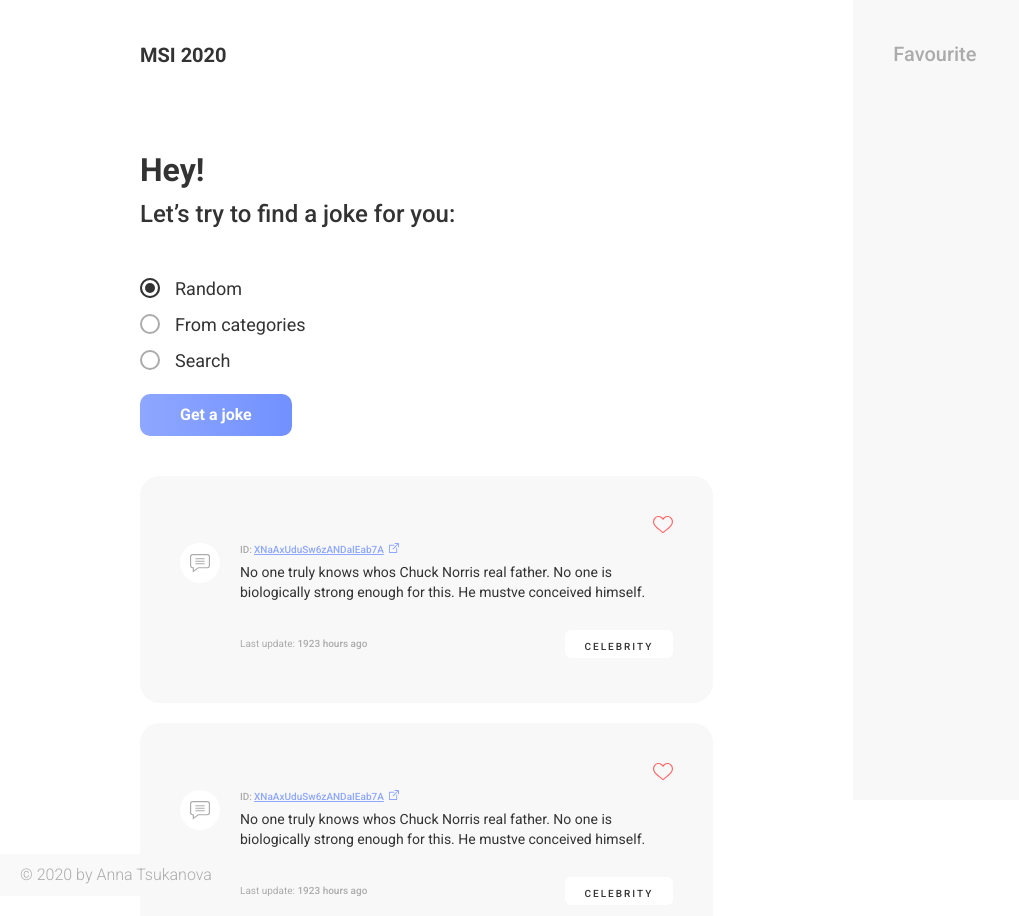
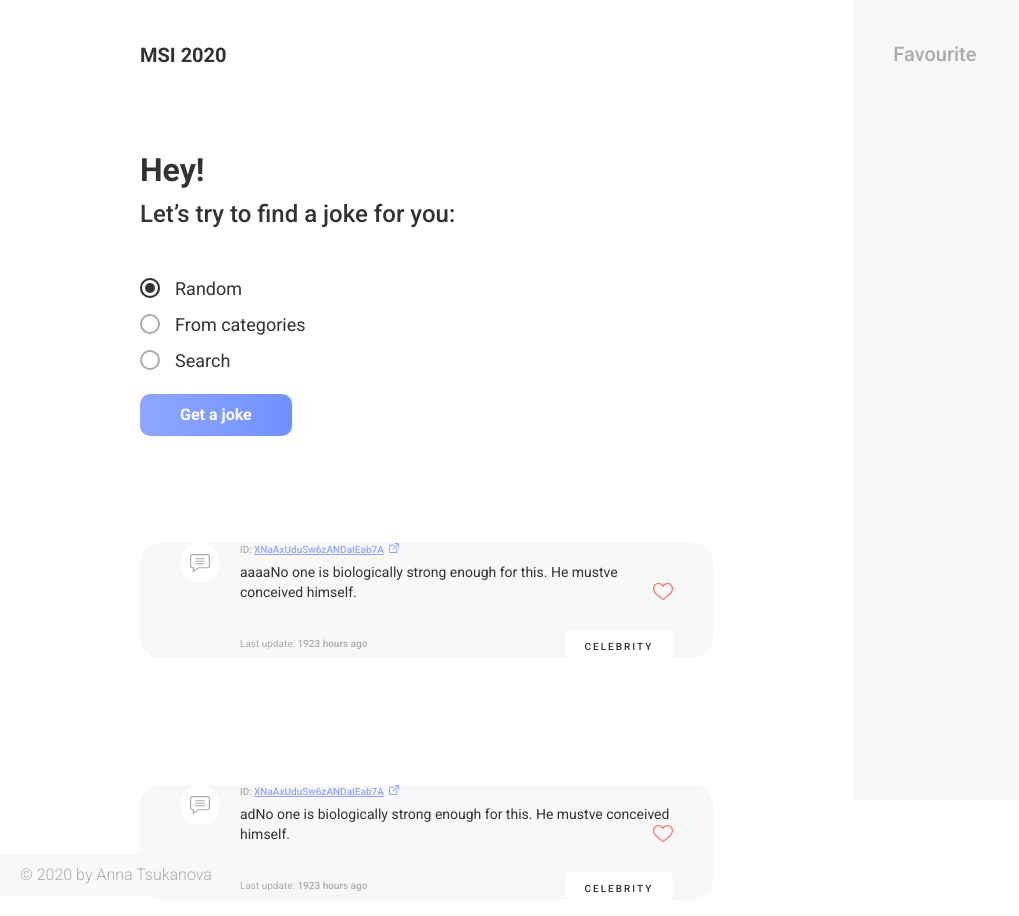
Before and after one commit to AnnabellFlem/MSI-2020, a React (Create React App) app: page / in a window 1280 px wide. Shown: the whole page, without its empty margins (0-1019 px from the left). Built offline with nearby package versions, Linux system fonts and the light colour scheme.

Commit message:
added function for getting data from local storage and added lazy loaded component realization

```diff
--- a/package.json
+++ b/package.json
@@ -14,10 +14,12 @@
     "node-sass": "^4.13.1",
     "react": "^16.12.0",
     "react-dom": "^16.12.0",
+    "react-lazyload": "^2.6.7",
     "react-scripts": "3.4.0",
     "typescript": "^3.7.5"
   },
   "devDependencies": {
+    "@types/react-lazyload": "^2.6.0",
     "@typescript-eslint/eslint-plugin": "^2.24.0",
     "@typescript-eslint/parser": "^2.24.0",
     "eslint": "^6.8.0",
--- a/src/Components/App/AppView.tsx
+++ b/src/Components/App/AppView.tsx
@@ -3,9 +3,33 @@ import MainPage from '../MainPage'
 import './AppStyles.scss'
 
 const AppView: React.FC = () => {
+  const list = [{
+    id: 1, name: 'aaa', description: 'aaaa'
+  }, {
+    id: 2, name: 'qqq', description: 'ad'
+  }, {
+    id: 3, name: 'qqq', description: 'aaaaaaa'
+  }, {
+    id: 4, name: 'qqq', description: 'aaaaa'
+  }, {
+    id: 5, name: 'qqq', description: 'aaraa'
+  }, {
+    id: 6, name: 'qqq', description: 'aataa'
+  }, {
+    id: 7, name: 'qqq', description: 'aauaa'
+  }, {
+    id: 8, name: 'qqq', description: 'aaiaa'
+  }, {
+    id: 9, name: 'qqq', description: 'aaoaa'
+  }, {
+    id: 10, name: 'qqq', description: 'aamaa'
+  }, {
+    id: 11, name: 'qqq', description: 'aaana'
+  }]
+
   return (
     <div className="App">
-      <MainPage />
+      <MainPage list={ list } />
     </div>
   )
 }
--- a/src/Components/FavouriteList/FavouriteListView.tsx
+++ b/src/Components/FavouriteList/FavouriteListView.tsx
@@ -14,13 +14,12 @@ const FavouriteListView: React.FC<Props> = ({ openFavList, favList, handleFavori
     <aside className={ `Favorite ${openFavList ? '' : 'Favorite--open'}` }>
       <h2 className="Favorite_title">Favourite</h2>
       <ul className="Favorite_list">
-        { favList.map(({ id, isFavourite }) => {
-          if (isFavourite) {
-            return <JokeItem handleItem={ () => handleFavorites(id) }
-              id={ id } key={ id }
-              isFavourite={ isFavourite }
-              className="Favorite_item" />
-          }
+        { favList.filter(item => item.isFavourite).map(({ id, isFavourite, description }) => {
+          return <JokeItem handleItem={ () => handleFavorites(id) }
+            id={ id } key={ id }
+            isFavourite={ isFavourite }
+            description={ description }
+            className="Favorite_item" />
         }) }
       </ul>
     </aside>
--- a/src/Components/JokeItem/JokeItemView.tsx
+++ b/src/Components/JokeItem/JokeItemView.tsx
@@ -10,20 +10,17 @@ type Prop = {
     handleItem: any
     id: number
     isFavourite: boolean
+    description: string
 }
 
-const JokeItemView: React.FC<Prop> = ({ className, handleItem, id, isFavourite }) => {
-  const heartClick = (id: number) => {
-    handleItem(id)
-  }
-
+const JokeItemView: React.FC<Prop> = ({ className, handleItem, id, isFavourite, description }) => {
   return (
     <li className={ `${className} JokeItem` }>
       <div className="JokeItem__wrapper">
         <div className="JokeItem__icons">
           { (isFavourite)
-            ? <HeartFullIcon onClick={ () => heartClick(id) } />
-            : <HeartEmptyIcon onClick={ () => heartClick(id) } /> }
+            ? <HeartFullIcon onClick={ () => handleItem(id) } />
+            : <HeartEmptyIcon onClick={ () => handleItem(id) } /> }
           <MessageIcon />
         </div>
         <div className="JokeItem__text-wrapper">
@@ -33,7 +30,7 @@ const JokeItemView: React.FC<Prop> = ({ className, handleItem, id, isFavourite }
             <LinkIcon />
           </div>
           <p className="JokeItem__text">
-                No one truly knows whos Chuck Norris real father.
+            { description }
                 No one is biologically strong enough for this.
                 He mustve conceived himself.
           </p>
--- a/src/Components/JokesLIst/JokesListStyle.scss
+++ b/src/Components/JokesLIst/JokesListStyle.scss
@@ -4,14 +4,14 @@
 .Jokes {
   height: 55vh;
   overflow: auto;
+  position: relative;
 }
 
 .Jokes__list {
   display: flex;
   flex-direction: column;
   margin-top: 0;
-  margin-bottom: 78px;
-  height: 45vh;
+  flex-basis: 45vh;
   overflow: visible;
 }
 
@@ -19,6 +19,7 @@
   background: $grey-light;
   border-radius: 20px;
   max-width: 900px;
+  height: auto;
 }
 
 .Jokes__item svg.heart {
--- a/src/Components/JokesLIst/JokesListView.tsx
+++ b/src/Components/JokesLIst/JokesListView.tsx
@@ -1,7 +1,9 @@
-import React from 'react'
+import React, { useEffect } from 'react'
 import './JokesListStyle.scss'
 import JokeItem from '../JokeItem'
 import { ModJokesListType } from '../../Types'
+import LazyLoad from 'react-lazyload'
+import Loader from '../Loader'
 
 type Props = {
   list: ModJokesListType
@@ -11,12 +13,15 @@ type Props = {
 const JokesListView: React.FC<Props> = ({ list, handleJokesList }) => {
   return (<div className="Jokes">
     <ul className="Jokes__list">
-      { list.map(({ id, isFavourite }) => {
-        return <JokeItem handleItem={ () => handleJokesList(id) }
-          id={ id }
-          isFavourite={ isFavourite }
-          className="Jokes__item"
-          key={ id } />
+      { list.map(({ id, isFavourite, description }) => {
+        return <LazyLoad key={ id } overflow placeholder={ <Loader /> } >
+          <JokeItem handleItem={ () => handleJokesList(id) }
+            id={ id }
+            isFavourite={ isFavourite }
+            className="Jokes__item"
+            key={ id }
+            description = { description } />
+        </LazyLoad>
       }) }
     </ul>
   </div>)
--- /dev/null
+++ b/src/Components/Loader/LoaderStyle.scss
@@ -0,0 +1,3 @@
+.Jokes__item.Loader {
+  height: 200px;
+}
--- /dev/null
+++ b/src/Components/Loader/LoaderView.tsx
@@ -0,0 +1,12 @@
+import React from 'react'
+import './LoaderStyle.scss'
+
+const LoaderView: React.FC = () => {
+  return (
+    <li className="Jokes__item Loader">
+      Loading..
+    </li>
+  )
+}
+
+export default LoaderView
--- /dev/null
+++ b/src/Components/Loader/index.tsx
@@ -0,0 +1 @@
+export { default } from './LoaderView'
--- a/src/Components/MainPage/MainPageView.tsx
+++ b/src/Components/MainPage/MainPageView.tsx
@@ -6,16 +6,22 @@ import Footer from '../Footer'
 import FavouriteList from '../FavouriteList/FavouriteListView'
 import { JokesListType, ModJokesListType, FavListType } from '../../Types'
 
-const MainPageView: React.FC = () => {
+type Props = {
+  list: JokesListType
+}
+
+const MainPageView: React.FC<Props> = ({ list }) => {
   const [openFavList, setOpenFavList] = useState(false)
-  const [favList, setFavList] = useState<FavListType>([])
-  const list = [{
-    id: 1,
-    name: 'aaa'
-  }, {
-    id: 2,
-    name: 'qqq'
-  }]
+
+  const getStorageList = (key: string) => {
+    const initList = window.localStorage.getItem(key)
+    if (initList) {
+      return [...JSON.parse(initList as string)]
+    }
+    return []
+  }
+  const [favList, setFavList] = useState(getStorageList('favList') as FavListType)
+
   const initJokeList = (list: JokesListType) => {
     return list.map((item, index) => {
       if (favList && item.id === favList[index]) {
@@ -29,13 +35,6 @@ const MainPageView: React.FC = () => {
   const jokeListInitial = initJokeList(list)
   const [jokeList, setJokeList] = useState<ModJokesListType>(jokeListInitial)
 
-  // useEffect(() => {
-  //   const initList = window.localStorage.getItem('favList')
-  //   if (initList) {
-  //     setFavList(() => [...JSON.parse(initList)])
-  //     console.log(initList)
-  //   }
-  // }, [])
   useEffect(() => window.localStorage.setItem('favList', JSON.stringify(favList)), [favList])
 
   const addFavItem = (id: number) => {
--- a/src/Types/index.ts
+++ b/src/Types/index.ts
@@ -1,10 +1,13 @@
 export type JokesListType = {
   id: number
-  name?: string
+  name: string
+  description: string
 }[]
 
 export type ModJokesListType = {
   id: number
+  name: string
+  description: string
   isFavourite: boolean
 }[]
 
```
Also changed, not shown: 1 other file (tests, documents, lock files or other folders).
